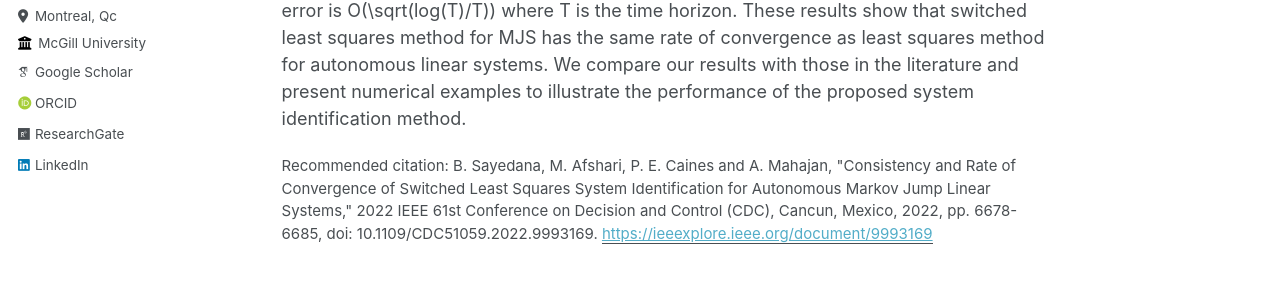
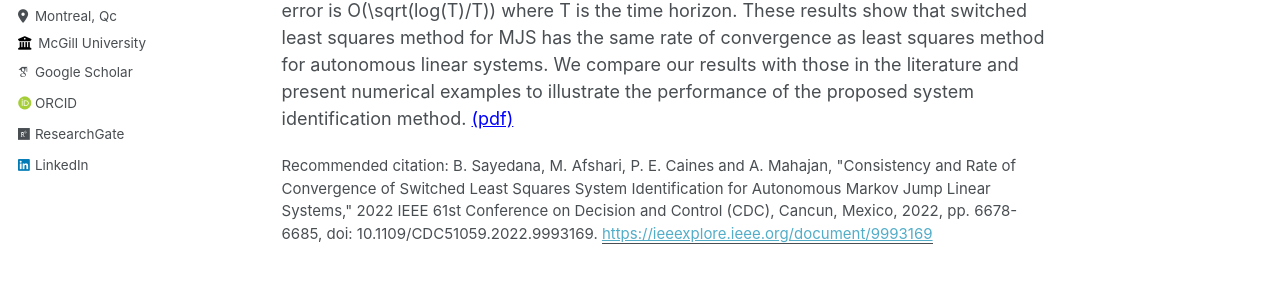
Before and after one commit to bornasayedana/bornasayedana.github.io, a Jekyll site: the page built from _publications/Consistency.md, in a window 1280 px wide and 1344 px high. Shown: the part 397-698 px from the top of the window. Built offline with Jekyll 4.4.1, drawn with Linux system fonts in a browser that asks for light colours; some web fonts are replaced.

Commit message:
Update Consistency.md

```diff
--- a/_publications/Consistency.md
+++ b/_publications/Consistency.md
@@ -9,4 +9,4 @@ paperurl: 'https://ieeexplore.ieee.org/document/9993169'
 citation: 'B. Sayedana, M. Afshari, P. E. Caines and A. Mahajan, "Consistency and Rate of Convergence of Switched Least Squares System Identification for Autonomous Markov Jump Linear Systems," 2022 IEEE 61st Conference on Decision and Control (CDC), Cancun, Mexico, 2022, pp. 6678-6685, doi: 10.1109/CDC51059.2022.9993169.'
 ---
 
-In this paper, we investigate the problem of system identification for autonomous Markov jump linear systems (MJS) with complete state observations. We propose switched least squares method for identification of MJS, show that this method is strongly consistent, and derive data-dependent and data-independent rates of convergence. In particular, our data-dependent rate of convergence shows that, almost surely, the system identification error is O(\sqrt(log(T)/T)) where T is the time horizon. These results show that switched least squares method for MJS has the same rate of convergence as least squares method for autonomous linear systems. We compare our results with those in the literature and present numerical examples to illustrate the performance of the proposed system identification method.
+In this paper, we investigate the problem of system identification for autonomous Markov jump linear systems (MJS) with complete state observations. We propose switched least squares method for identification of MJS, show that this method is strongly consistent, and derive data-dependent and data-independent rates of convergence. In particular, our data-dependent rate of convergence shows that, almost surely, the system identification error is O(\sqrt(log(T)/T)) where T is the time horizon. These results show that switched least squares method for MJS has the same rate of convergence as least squares method for autonomous linear systems. We compare our results with those in the literature and present numerical examples to illustrate the performance of the proposed system identification method. <a href="https://bornasayedana.github.io/public-files/Consistency.pdf" style="color: blue; text-decoration: underline;">(pdf)</a>
```
